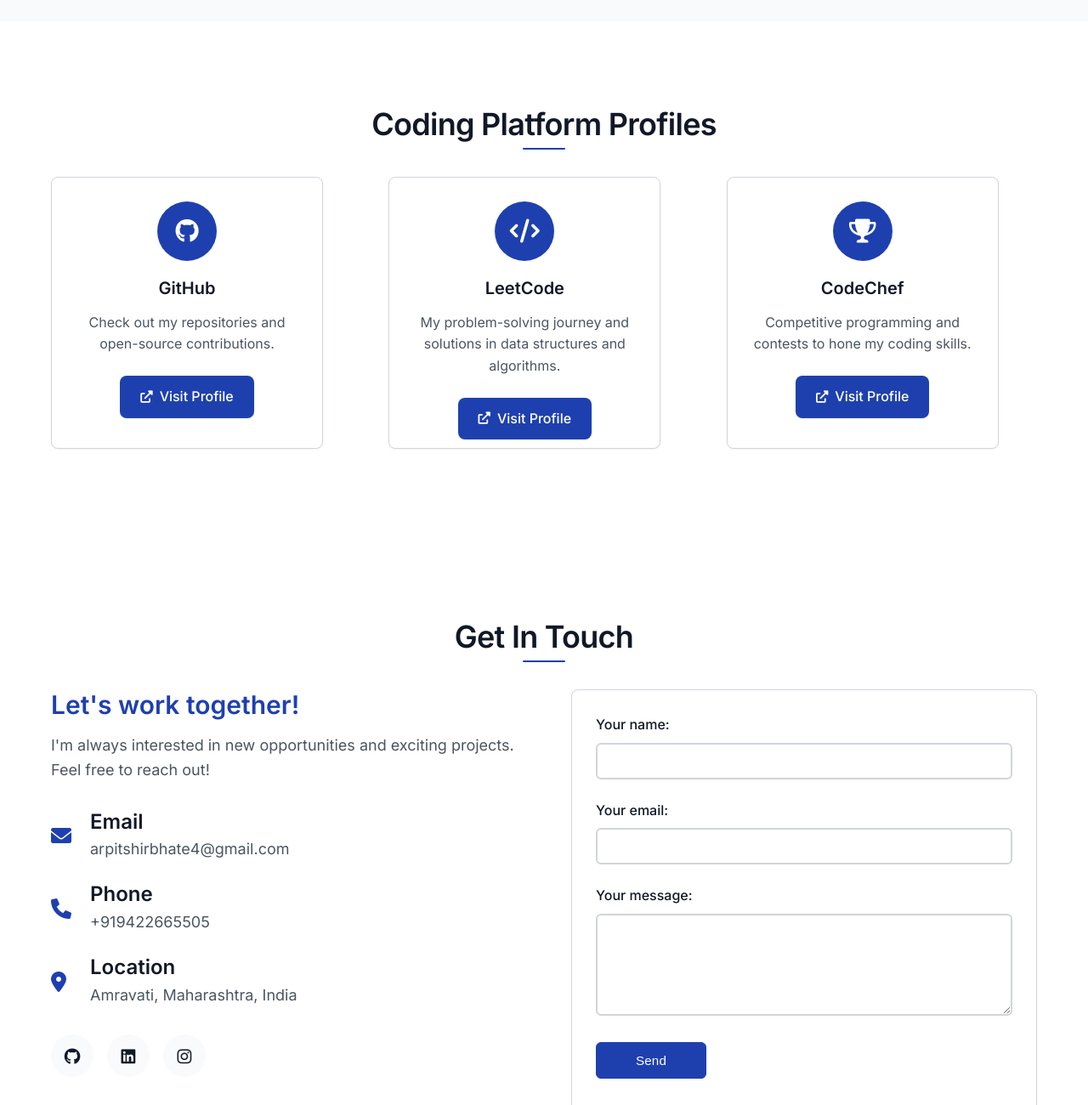
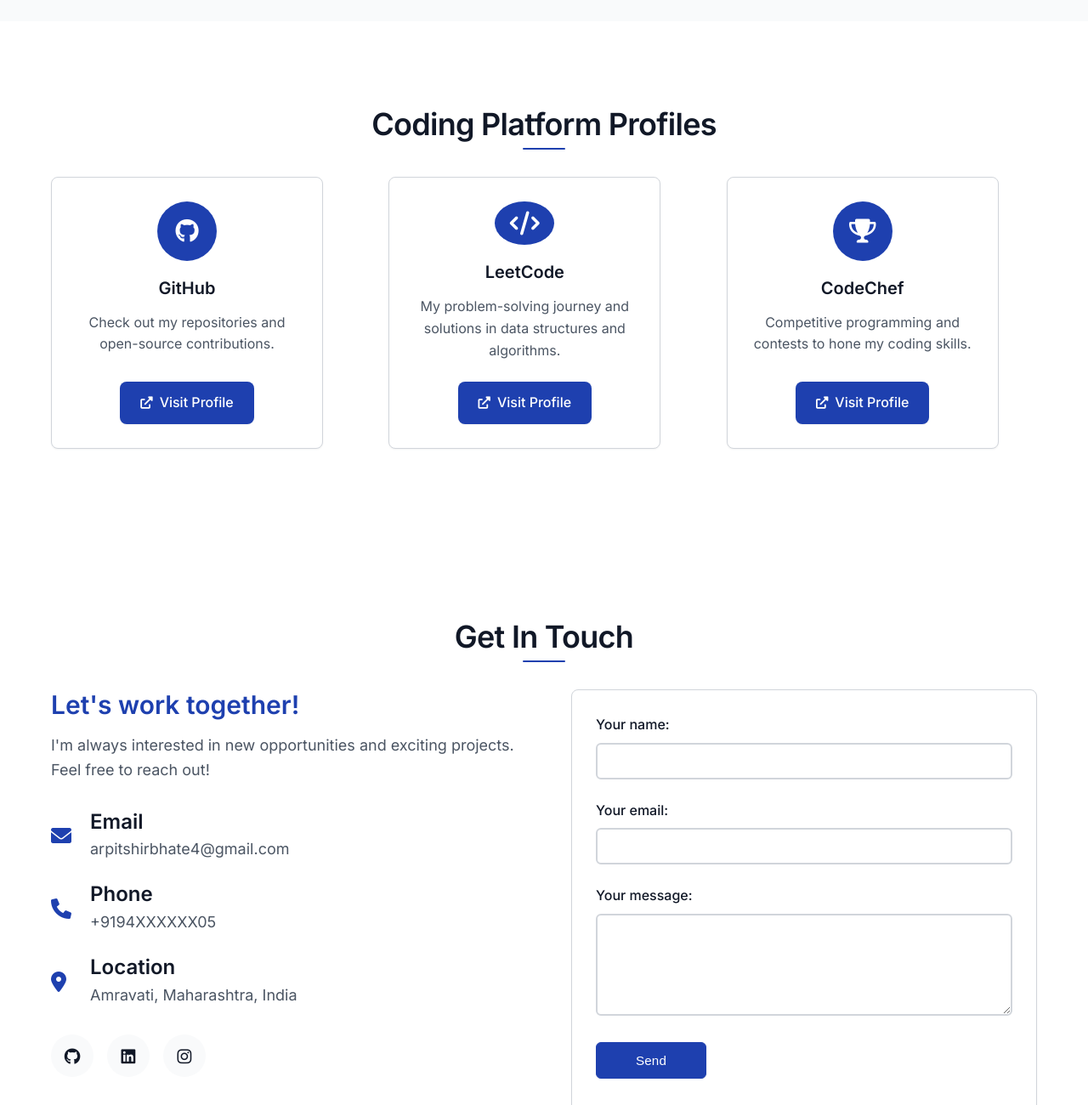
Before and after one commit to arpit2006/Portfolio-Arpit, a website: page Arpit-Portfolio/index.html in a window 1280 px wide. Shown: the part 3324-4624 px from the top of the page at 85% size. Drawn offline with Linux system fonts and the light colour scheme; files whose address does not match are found by name.

Commit message:
improved css

```diff
--- a/Arpit-Portfolio/css/styles.css
+++ b/Arpit-Portfolio/css/styles.css
@@ -1,4 +1,4 @@
-/* CSS Variables for Theme - Already well-optimized */
+/* CSS Variables for Theme - No changes, this is already optimized */
 :root {
     --primary-color: #1e40af;
     --primary-dark: #1e3a8a;
@@ -1180,3 +1180,31 @@
         justify-content: center;
     }
 }
+
+/* New CSS to fix the mobile layout issues */
+
+/* Fix for profile-card overlap */
+.profiles .profile-card {
+    display: flex;
+    flex-direction: column;
+    justify-content: space-between;
+    align-items: center;
+    text-align: center;
+}
+
+.profile-link {
+    margin-top: auto;
+}
+
+/* Ensure the nav toggle is styled correctly */
+.nav-toggle {
+    display: none;
+    flex-direction: column;
+    cursor: pointer;
+}
+
+@media (max-width: 768px) {
+    .nav-toggle {
+        display: flex;
+    }
+}
--- a/Arpit-Portfolio/index.html
+++ b/Arpit-Portfolio/index.html
@@ -12,7 +12,7 @@
     <meta property="og:description" content="A Computer Science student's portfolio showcasing skills in programming, problem-solving, and software development.">
     <meta property="og:image" content="https://www.yourwebsite.com/bg1.png"> <meta property="og:url" content="https://www.yourwebsite.com"> <meta property="og:type" content="website">
 
-    <link rel="icon" type="image/png" href="/favicon.png"> <link rel="stylesheet" href="css/styles.css">
+    <link rel="icon" type="image/png" href="bg1.png"> <link rel="stylesheet" href="css/styles.css">
     <link href="https://cdnjs.cloudflare.com/ajax/libs/font-awesome/6.0.0/css/all.min.css" rel="stylesheet">
     <link href="https://fonts.googleapis.com/css2?family=Inter:wght@300;400;500;600;700&display=swap" rel="stylesheet">
 </head>
@@ -294,7 +294,7 @@
                             <i class="fas fa-phone"></i>
                             <div>
                                 <h4>Phone</h4>
-                                <p>+919422665505</p>
+                                <p>+9194XXXXXX05</p>
                             </div>
                         </div>
                         <div class="contact-method">
```
